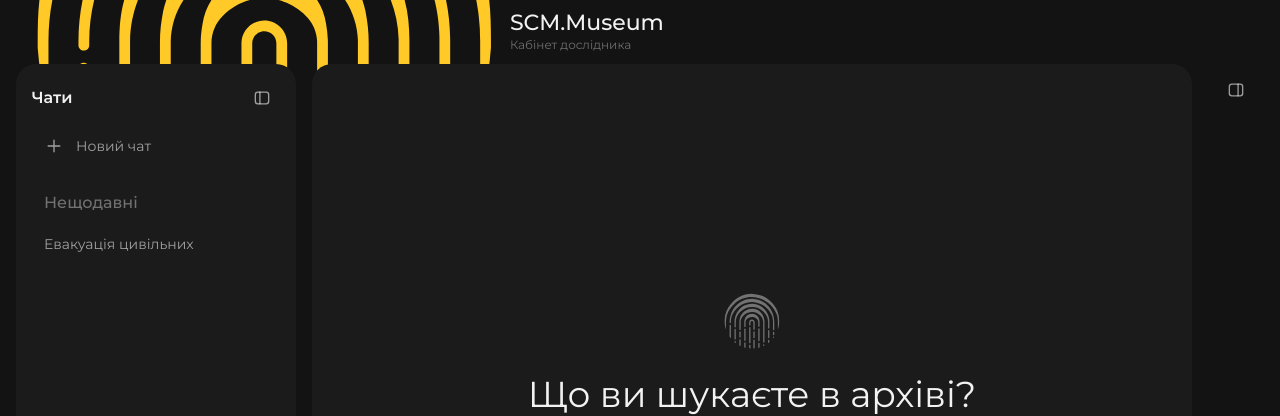
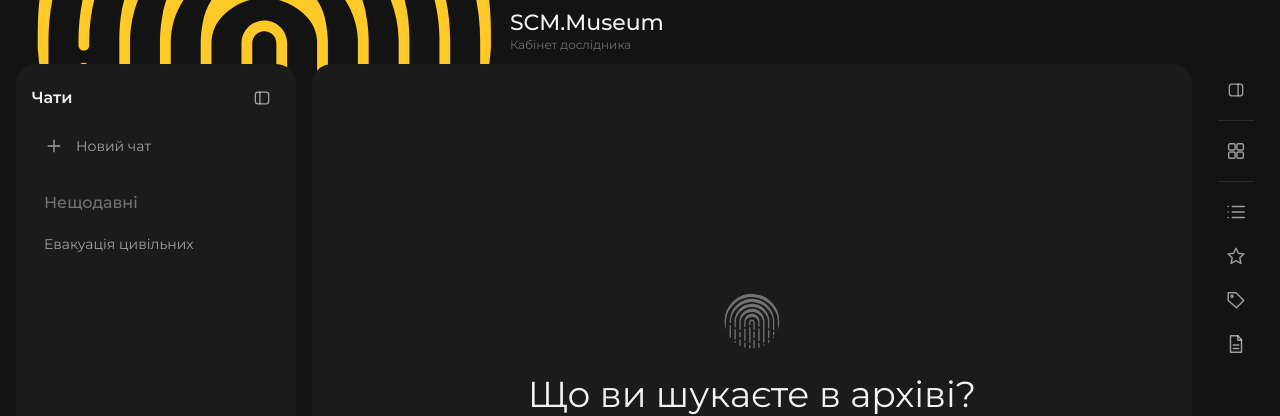
Before and after one commit to mikelebedenko/scm-museum, a React (Vite) app: page / in a window 1280 px wide. Both pictures are taken after a click on the button 1230 px from the left and 101 px from the top of the page. Shown: the top 416 px of the page. Built offline with nearby package versions, Linux system fonts and the light colour scheme.

Commit message:
Collapsed library rail shows section icons; click expands into that section
Co-Authored-By: Claude Sonnet 5.5 <noreply@anthropic.com>

```diff
--- a/src/pages/LibPanel.tsx
+++ b/src/pages/LibPanel.tsx
@@ -629,14 +629,39 @@ export function LibPanel(p: Props) {
     body = <StoryRows ids={tagStories(nav.id)} empty="З цим тегом ще немає історій." />
   }
 
-  if (!p.open)
+  if (!p.open) {
+    const railGo = (to: Nav) => {
+      go(to)
+      p.onToggle()
+    }
+    const items: { icon: IconName; label: string; run: () => void }[] = [
+      { icon: "grid", label: "Усі історії", run: () => railGo({ v: "all" }) },
+      { icon: "list", label: "Теми", run: () => railGo({ v: "topics" }) },
+      { icon: "star", label: "Вибране", run: () => railGo({ v: "favs" }) },
+      { icon: "tag", label: "Теги", run: () => railGo({ v: "tags" }) },
+      { icon: "file", label: "Сценарії", run: p.onOpenScripts },
+    ]
     return (
       <aside className="lib-rail" aria-label="Бібліотека">
-        <IconButton aria-label="Показати бібліотеку" onClick={p.onToggle}>
-          <Icon n="panelR" s={20} />
-        </IconButton>
+        <Tip text="Показати бібліотеку">
+          <IconButton aria-label="Показати бібліотеку" onClick={p.onToggle}>
+            <Icon n="panelR" s={20} />
+          </IconButton>
+        </Tip>
+        <hr className="lib-rail-sep" />
+        {items.map((it, i) => (
+          <span key={it.label} className="lib-rail-item">
+            {i === 1 && <hr className="lib-rail-sep" />}
+            <Tip text={it.label}>
+              <IconButton aria-label={it.label} onClick={it.run}>
+                <Icon n={it.icon} s={22} />
+              </IconButton>
+            </Tip>
+          </span>
+        ))}
       </aside>
     )
+  }
   const collapseBtn = (
     <IconButton
       className="lib-collapse"
--- a/src/pages/Search.tsx
+++ b/src/pages/Search.tsx
@@ -735,7 +735,7 @@ function ScriptsModal({ onClose }: { onClose: () => void }) {
     <Modal wide title="Збережені сценарії" onClose={onClose}>
       {data.scripts.length === 0 && (
         <Empty icon="file" title="Сценаріїв ще немає">
-          Оберіть фрагменти та натисніть «Сценарій».
+          Оберіть історії або фрагменти й натисніть «Згенерувати сценарій».
         </Empty>
       )}
       {data.scripts.map((sc) => (
--- a/src/styles/components/chat-layout.css
+++ b/src/styles/components/chat-layout.css
@@ -141,7 +141,7 @@
 /* згорнута права панель — вузька «рейка» з іконкою поза карткою, як зліва */
 .shell.lib-off { grid-template-columns: var(--sidebar-width) minmax(0, 1fr) var(--sidebar-rail-width); }
 .shell.side-rail.lib-off { grid-template-columns: var(--sidebar-rail-width) minmax(0, 1fr) var(--sidebar-rail-width); }
-.lib-rail { display: flex; justify-content: center; padding: var(--space-2) 0; }
+.lib-rail { display: flex; flex-direction: column; align-items: center; gap: var(--space-2); padding: var(--space-2) 0; }
 
 /* теми як швидкі запити в чаті */
 .topic-list { display: grid; gap: var(--space-half); margin: 0 0 var(--space-2) var(--space-6); padding-left: var(--space-3); border-left: var(--border-width) solid var(--color-border); }
@@ -333,3 +333,8 @@
 .lib-title-btn { width: auto; gap: var(--space-2); }
 .lib-head .lib-collapse, .lib-crumb .lib-collapse { flex: none; }
 .lib-crumb .lib-collapse { margin-left: auto; }
+
+/* згорнута права панель: іконки розділів */
+.lib-rail .lib-rail-item { display: contents; }
+.lib-rail-sep { width: var(--control-md); height: var(--border-width); margin: var(--space-1) 0; border: 0; background: var(--color-border); }
+.lib-rail [data-tip]:hover::after, .lib-rail [data-tip]:focus-visible::after { right: calc(100% + var(--space-2)); left: auto; bottom: auto; top: 50%; transform: translateY(-50%); }
```
